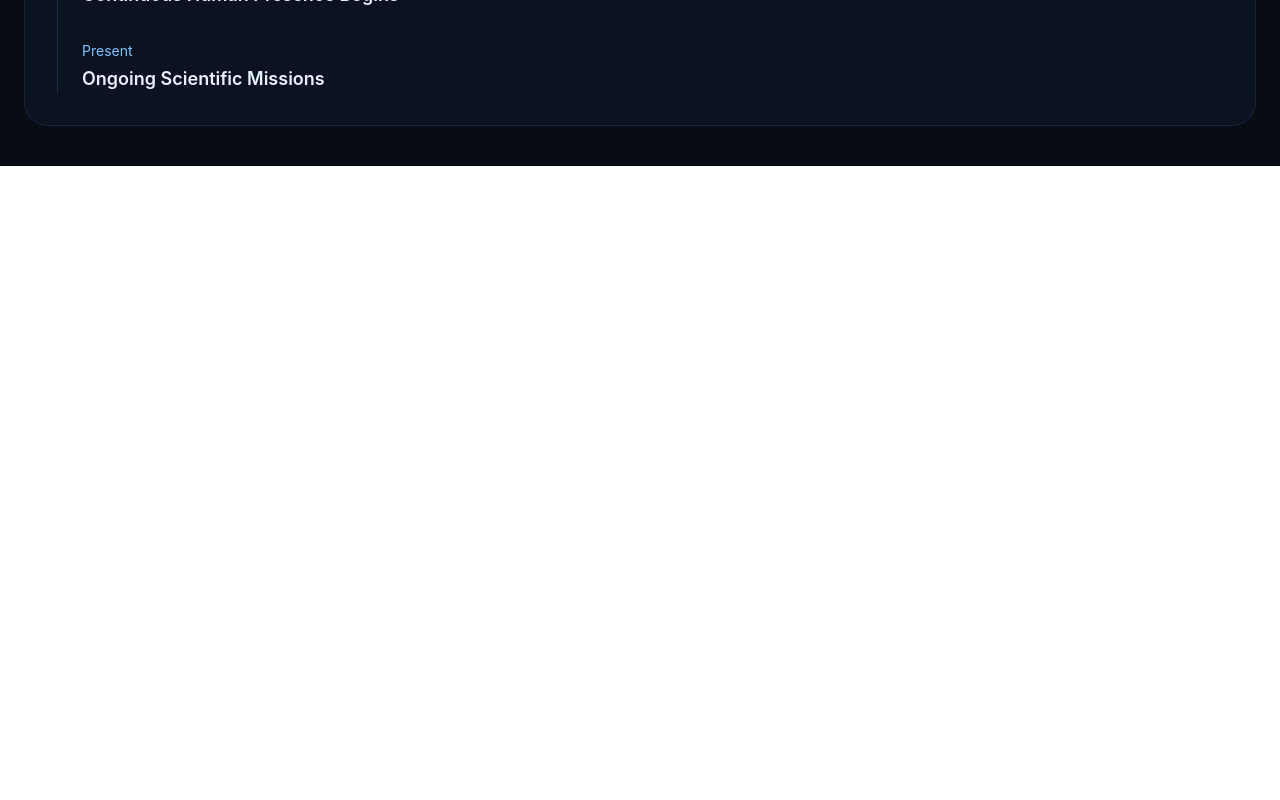
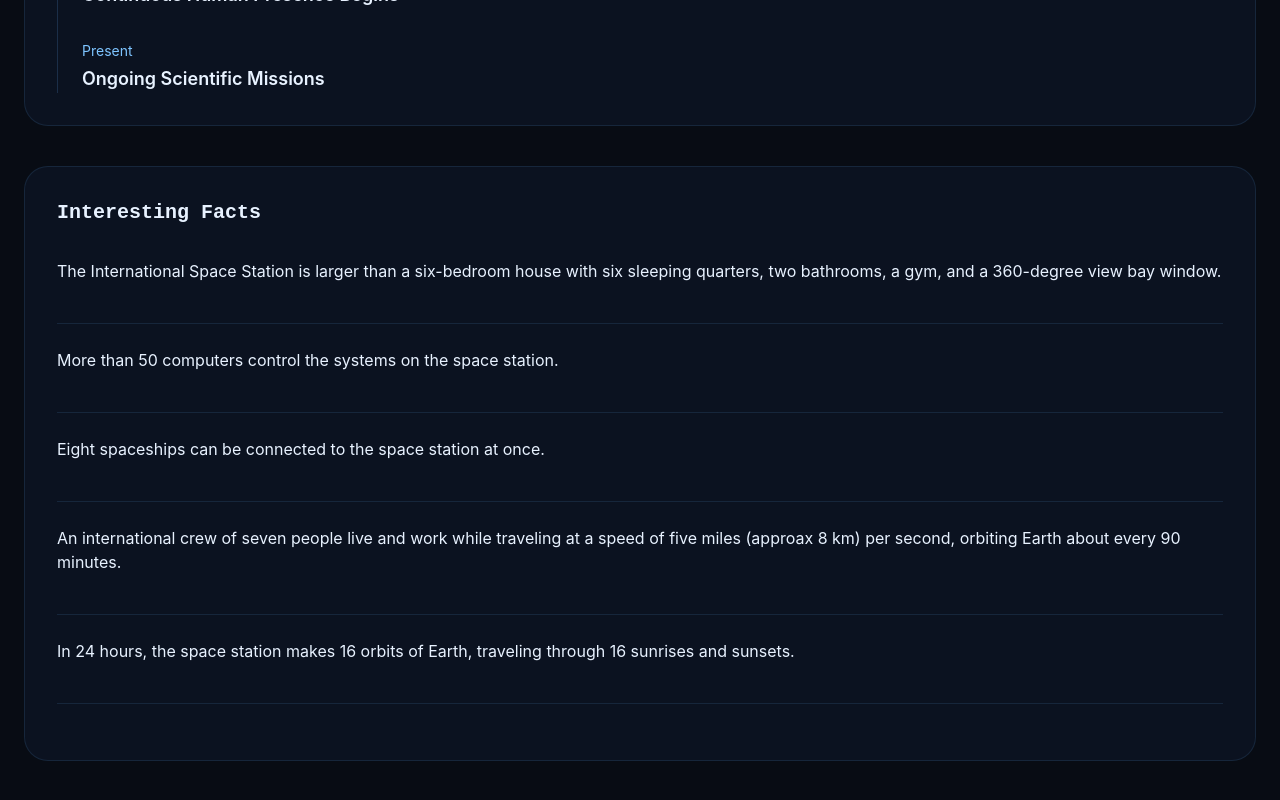
Before and after one commit to bibek-b/ISS-Tracker, a React (Vite) app: page /aboutIss in a window 1280 px wide. Shown: the part 808-1608 px from the top of the page. Before the commit the page ends 974 px from the top, so only its background shows below. Built offline with nearby package versions, Linux system fonts and the light colour scheme.

Commit message:
interesting facts section added to aboutIss page

```diff
--- a/src/constants/aboutIss.ts
+++ b/src/constants/aboutIss.ts
@@ -6,3 +6,11 @@ export const infos = [
   { label: "Crew Capacity", value: "7 Astronauts" },
   { label: "Agencies", value: "NASA · ESA · JAXA · ROSCOSMOS · CSA" },
 ];
+
+export const issFacts = [
+  {id: 1, fact: "The International Space Station is larger than a six-bedroom house with six sleeping quarters, two bathrooms, a gym, and a 360-degree view bay window."},
+  {id: 2, fact: "More than 50 computers control the systems on the space station."},
+  {id: 3, fact: "Eight spaceships can be connected to the space station at once."},
+  {id: 4, fact: "An international crew of seven people live and work while traveling at a speed of five miles (approax 8 km) per second, orbiting Earth about every 90 minutes."},
+  {id: 5, fact: "In 24 hours, the space station makes 16 orbits of Earth, traveling through 16 sunrises and sunsets."}
+]
--- a/src/pages/AboutIss.tsx
+++ b/src/pages/AboutIss.tsx
@@ -1,7 +1,10 @@
 // AboutISS.tsx
 
 import PageHeaders from "../components/PageHeaders";
-import { infos } from "../constants/aboutIss";
+import QuesAns from "../components/QuesAns";
+import SeparatorLine from "../components/SeparatorLine";
+import { infos, issFacts } from "../constants/aboutIss";
+import { terms } from "../constants/learnTerms";
 
 
 
@@ -65,6 +68,21 @@ const AboutISS = () => {
             </div>
           </div>
         </div>
+
+        <div className="mt-10 rounded-3xl bg-[#0b1220] border border-[rgba(99,180,255,0.12)] p-8 space-y-10">
+            <h2
+            className="text-xl font-semibold mb-8"
+            style={{ fontFamily: "'Orbitron', monospace" }}
+          >
+            Interesting Facts
+          </h2>
+            {issFacts.map((data) => (
+             <>
+               <h2>{data.fact}</h2>
+             {issFacts.length > 1 && <SeparatorLine /> }
+              </>
+            ))}
+        </div>
       </div>
     </section>
   );
```
